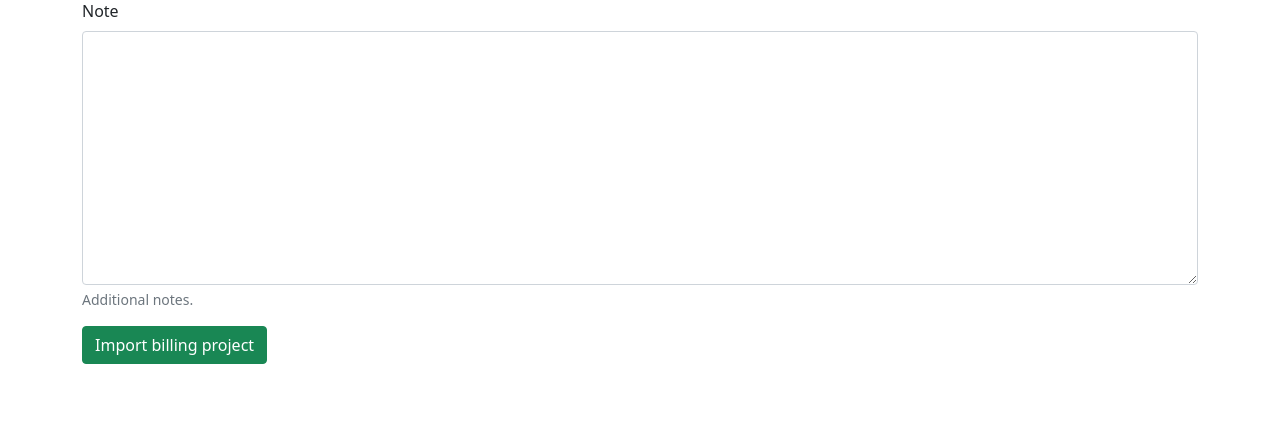
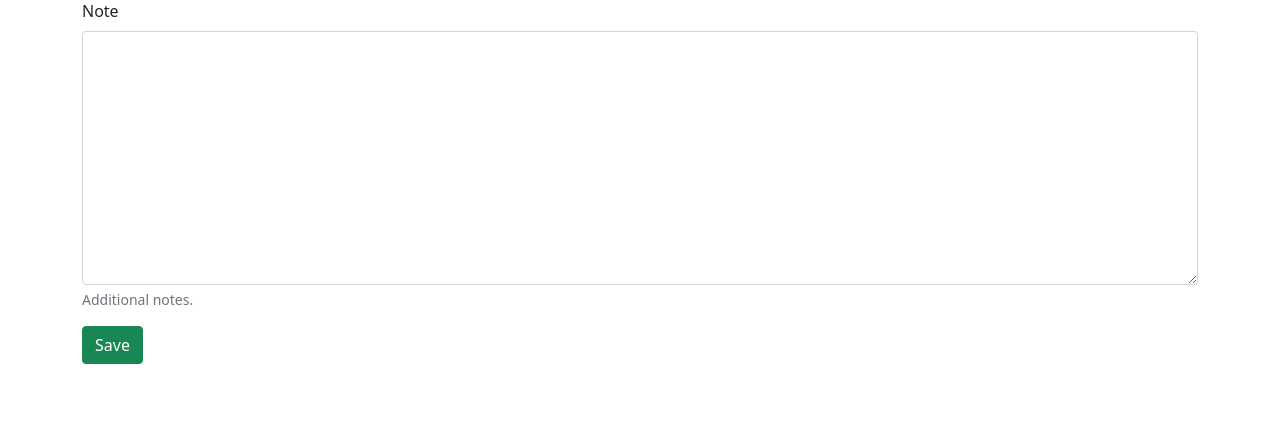
Before and after one commit to UW-GAC/django-anvil-consortium-manager, a Django app: template anvil_consortium_manager/templates/anvil_consortium_manager/billingproject_update.html in a window 1280 px wide. Shown: the part 111-537 px from the top of the page. Run offline with Django 3.2, Linux system fonts and the light colour scheme; the template is opened without the code that fills it: values that come from a table or form of the project are taken from there, others are empty; parts of the project's set-up code (start-up, migrations or seed data) failed here and were passed over; some libraries are stand-ins or nearby versions.

Commit message:
Use consistent submit button text for all update views

```diff
--- a/anvil_consortium_manager/templates/anvil_consortium_manager/billingproject_update.html
+++ b/anvil_consortium_manager/templates/anvil_consortium_manager/billingproject_update.html
@@ -10,6 +10,6 @@
   <form method="post">
     {% csrf_token %}
     {{ form|crispy }}
-    <button type="submit" class="btn btn-success">Import billing project</button>
+    <button type="submit" class="btn btn-success">Save</button>
   </form>
 {% endblock %}
--- a/anvil_consortium_manager/templates/anvil_consortium_manager/managedgroup_update.html
+++ b/anvil_consortium_manager/templates/anvil_consortium_manager/managedgroup_update.html
@@ -9,6 +9,6 @@
   <form method="post">
     {% csrf_token %}
     {{ form|crispy }}
-    <button type="submit" class="btn btn-success">Save group</button>
+    <button type="submit" class="btn btn-success">Save</button>
   </form>
 {% endblock %}
--- a/anvil_consortium_manager/templates/anvil_consortium_manager/workspace_update.html
+++ b/anvil_consortium_manager/templates/anvil_consortium_manager/workspace_update.html
@@ -13,7 +13,7 @@
     {{ workspace_data_formset|crispy }}
     {{ form|crispy }}
 
-    <button type="submit" class="btn btn-success">Save workspace</button>
+    <button type="submit" class="btn btn-success">Save</button>
   </form>
 {% endblock %}
 
```
